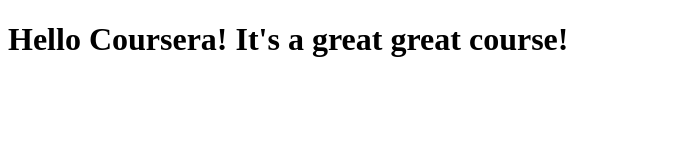
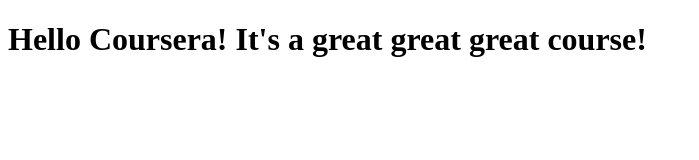
Before and after one commit to ale78/coursera-test, a plain HTML site: page site/index.html in a window 1280 px wide. Shown: the whole page, without its empty margins (0-699 px from the left). Drawn offline with Linux system fonts and the light colour scheme.

Commit message:
Updated index.html

```diff
--- a/site/index.html
+++ b/site/index.html
@@ -4,6 +4,6 @@
 	<title>Hello Coursera!</title>
 </head>
 <body>
-<h1>Hello Coursera! It's a great great course!</h1>
+<h1>Hello Coursera! It's a great great great course!</h1>
 </body>
 </html>
```
